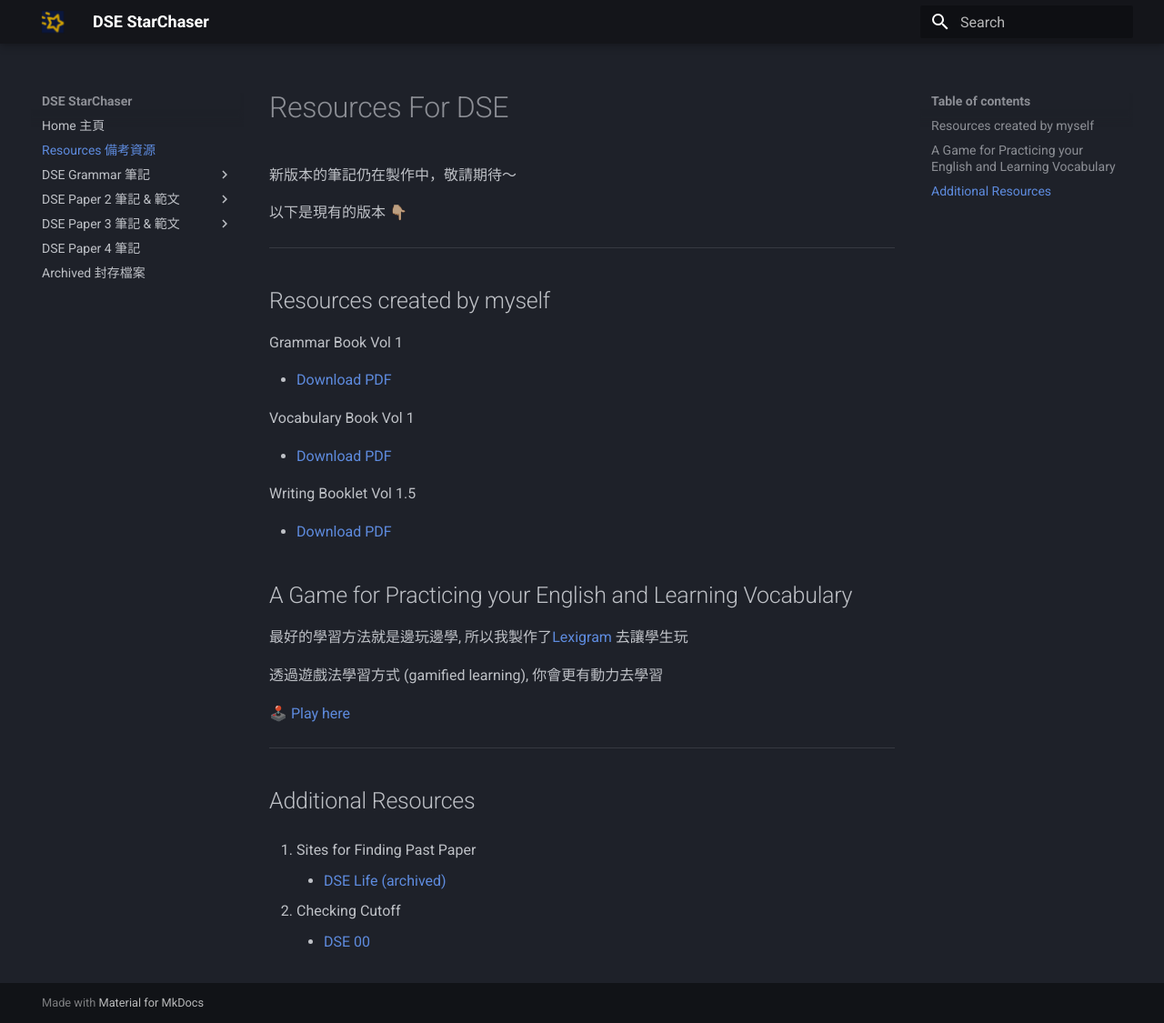
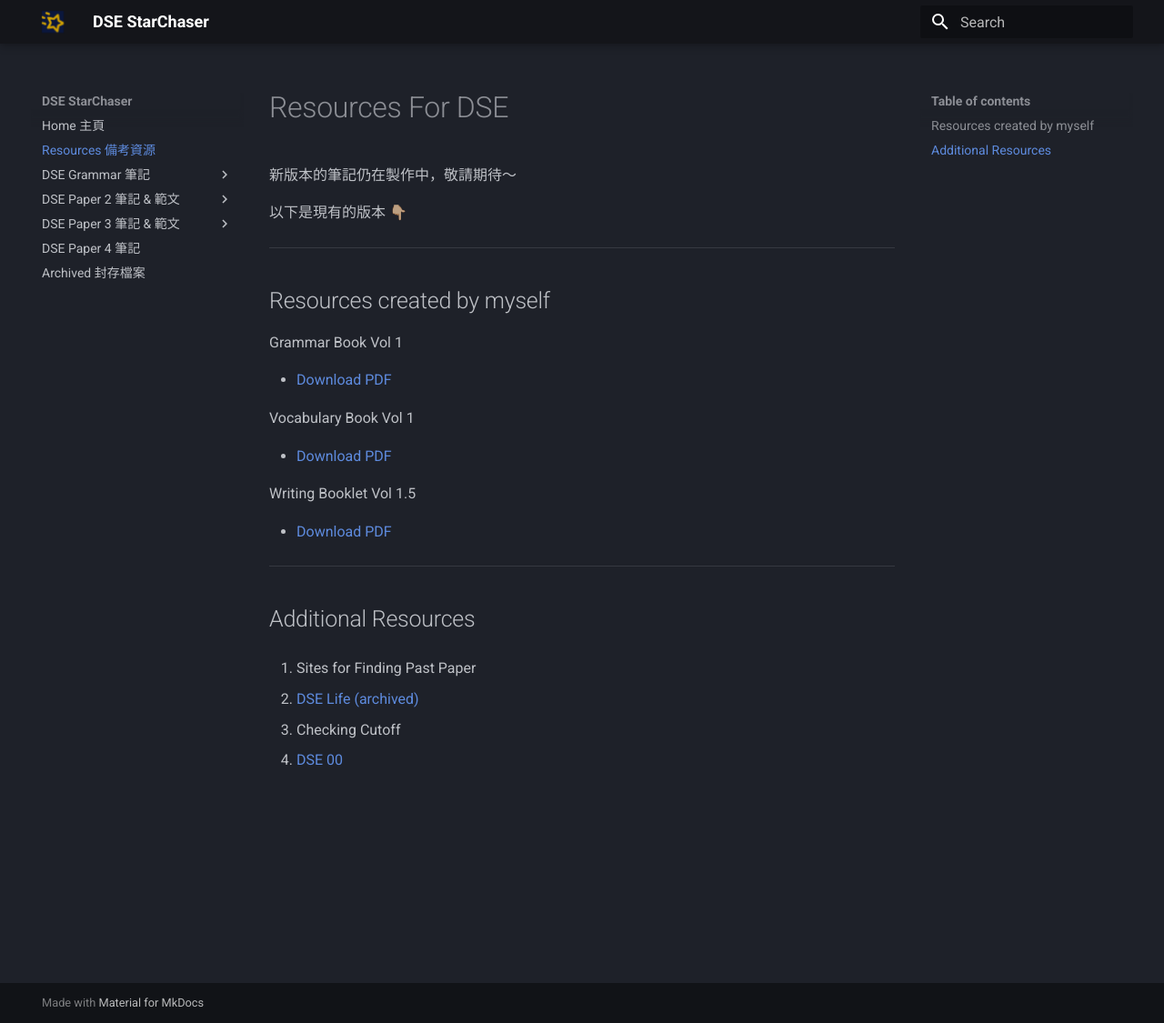
Before and after one commit to louiskwt/starchaser-portal, an MkDocs documentation site: the page built from docs/resources/index.md, in a window 1280 px wide and 1125 px high. Shown: the whole window at 91% size. Built offline with MkDocs 1.6.1 and Material for MkDocs 9.7.7, drawn with Linux system fonts in a browser that asks for light colours.

Commit message:
hide game

```diff
--- a/docs/resources/index.md
+++ b/docs/resources/index.md
@@ -2,7 +2,7 @@
 
 新版本的筆記仍在製作中，敬請期待～
 
-以下是現有的版本  👇🏼
+以下是現有的版本 👇🏼
 
 ---
 
@@ -20,15 +20,13 @@
 
 - [Download PDF](https://res.cloudinary.com/ltdev/image/upload/v1741666625/starchaser/Writing_Booklet_Vol_1.5_zauysl.pdf)
 
-
-
-## A Game for Practicing your English and Learning Vocabulary
+<!-- ## A Game for Practicing your English and Learning Vocabulary
 
 最好的學習方法就是邊玩邊學, 所以我製作了[Lexigram](https://lexigramapp.com/) 去讓學生玩
 
 透過遊戲法學習方式 (gamified learning), 你會更有動力去學習
 
-🕹️ [Play here](https://lexigramapp.com/)
+🕹️ [Play here](https://lexigramapp.com/) -->
 
 ---
 
@@ -36,9 +34,8 @@
 
 1. Sites for Finding Past Paper
 
-    - [DSE Life (archived)](https://web.archive.org/web/20241228044243/https://dse.life/ppindex/eng/#dse)
-
+   - [DSE Life (archived)](https://web.archive.org/web/20241228044243/https://dse.life/ppindex/eng/#dse)
 
 2. Checking Cutoff
 
-    - [DSE 00](https://www.dse00.com/p/english-cut-off-details.html)
+   - [DSE 00](https://www.dse00.com/p/english-cut-off-details.html)
```
